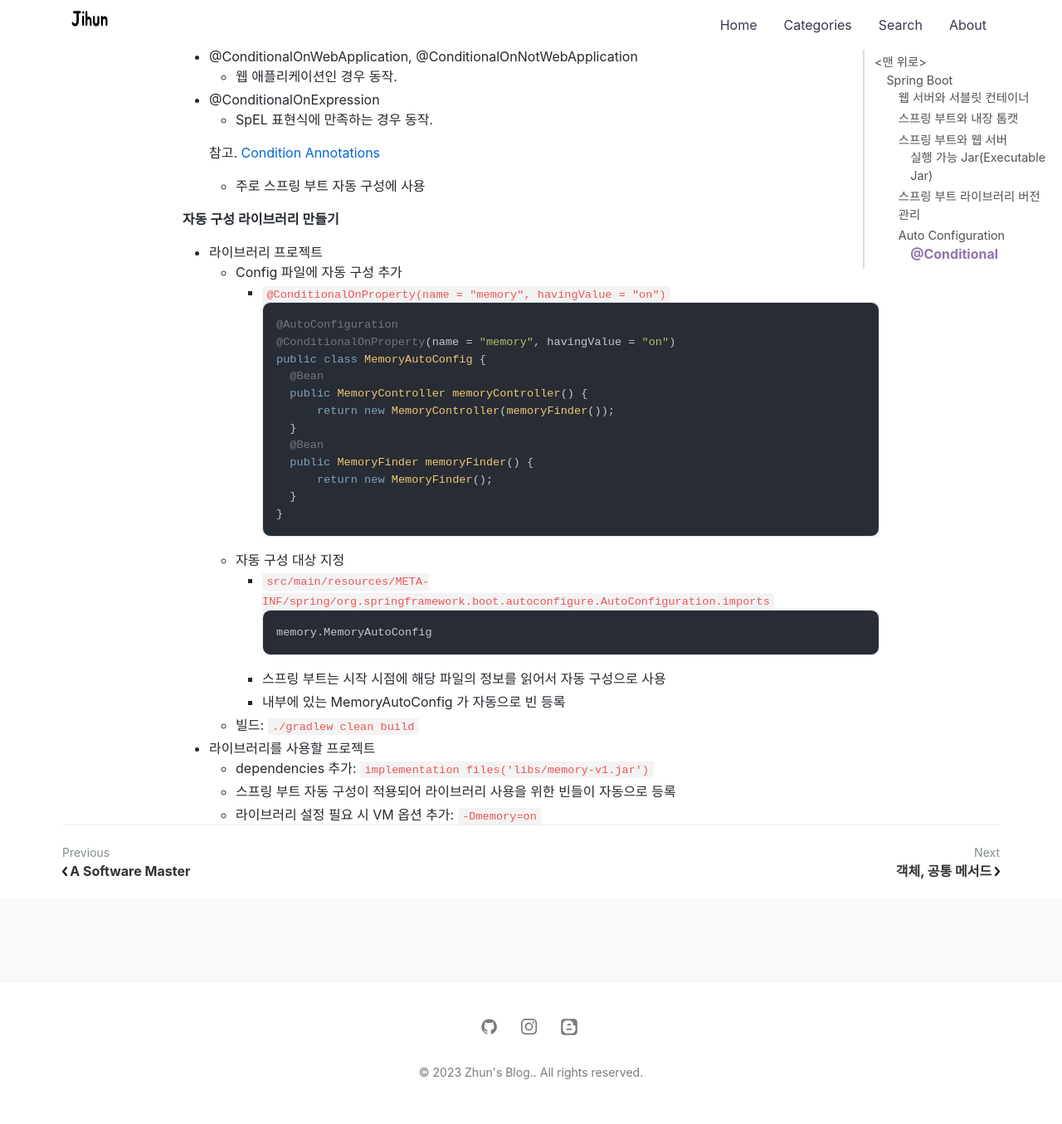
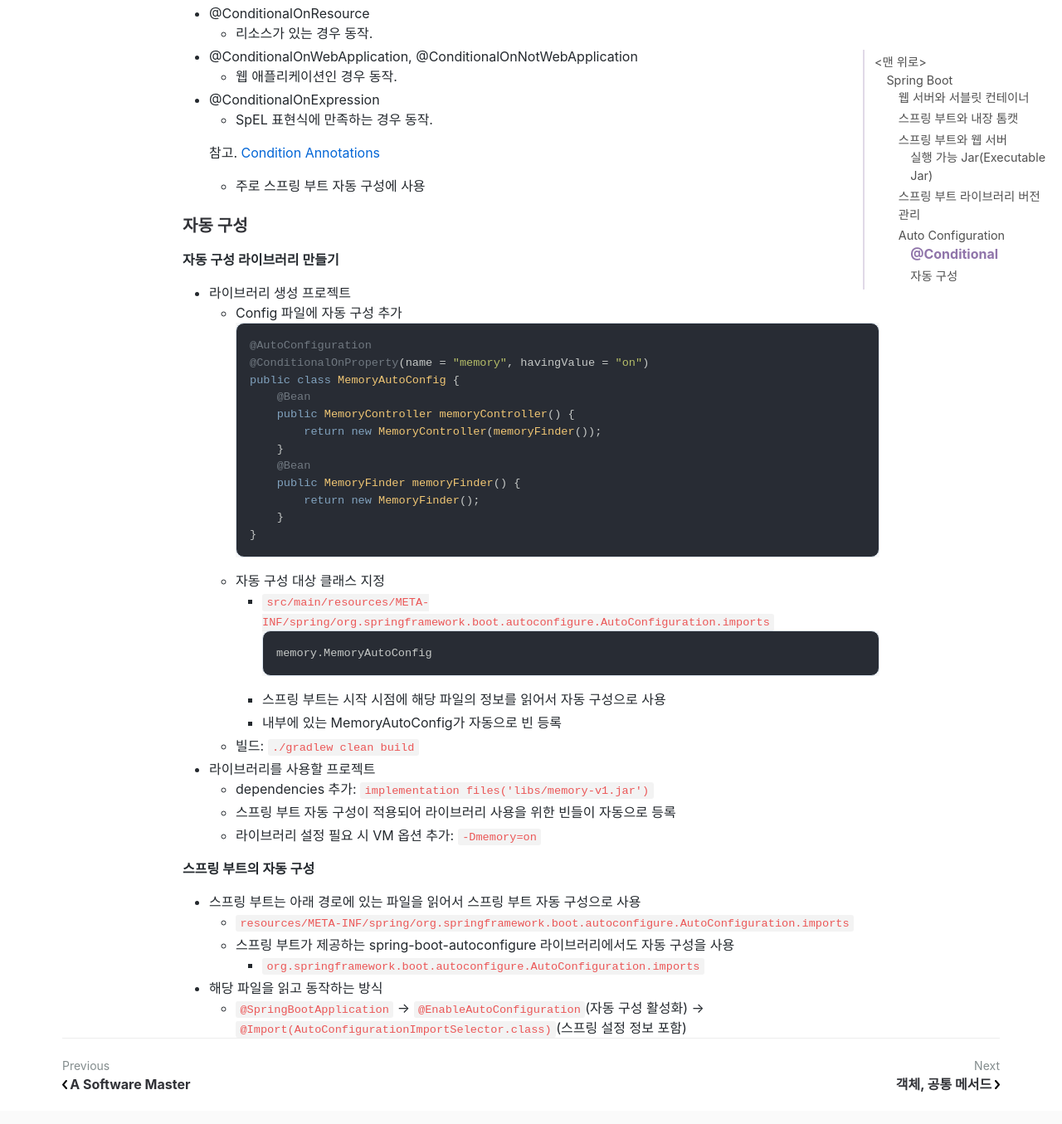
Before and after one commit to jihunparkme/jihunparkme.github.io, a Jekyll site: the page built from _posts/2023-04-06-spring-boot.md, in a window 1280 px wide and 1400 px high, scrolled down 10515 px. Shown: the top 1355 px of the window at 83% size. Built offline with Jekyll 4.4.1, drawn with Linux system fonts in a browser that asks for light colours; nearby versions of some CDN libraries; comment, search, counter and statistics services are not loaded.

Commit message:
[SpringBoot] Auto Configuration: 자동 구성 이해 - 스프링 부트의 동작

````diff
--- a/_posts/2023-04-06-spring-boot.md
+++ b/_posts/2023-04-06-spring-boot.md
@@ -430,11 +430,12 @@
   참고. [Condition Annotations](https://docs.spring.io/spring-boot/docs/current/reference/html/features.html#features.developing-auto-configuration.condition-annotations)
   - 주로 스프링 부트 자동 구성에 사용
 
+### 자동 구성
+
 **자동 구성 라이브러리 만들기**
 
-- 라이브러리 프로젝트
+- 라이브러리 생성 프로젝트
   - Config 파일에 자동 구성 추가
-    - `@ConditionalOnProperty(name = "memory", havingValue = "on")`
     ```java
     @AutoConfiguration
     @ConditionalOnProperty(name = "memory", havingValue = "on")
@@ -449,15 +450,24 @@
         }
     }
     ```
-  - 자동 구성 대상 지정
+  - 자동 구성 대상 클래스 지정
     - `src/main/resources/META-INF/spring/org.springframework.boot.autoconfigure.AutoConfiguration.imports`
       ```text
       memory.MemoryAutoConfig
       ```
     - 스프링 부트는 시작 시점에 해당 파일의 정보를 읽어서 자동 구성으로 사용
-    - 내부에 있는 MemoryAutoConfig 가 자동으로 빈 등록
+    - 내부에 있는 MemoryAutoConfig가 자동으로 빈 등록
   - 빌드: `./gradlew clean build`
 - 라이브러리를 사용할 프로젝트
   - dependencies 추가: `implementation files('libs/memory-v1.jar')`
   - 스프링 부트 자동 구성이 적용되어 라이브러리 사용을 위한 빈들이 자동으로 등록
   - 라이브러리 설정 필요 시 VM 옵션 추가: `-Dmemory=on`
+
+**스프링 부트의 자동 구성**
+
+- 스프링 부트는 아래 경로에 있는 파일을 읽어서 스프링 부트 자동 구성으로 사용
+  - `resources/META-INF/spring/org.springframework.boot.autoconfigure.AutoConfiguration.imports`
+  - 스프링 부트가 제공하는 spring-boot-autoconfigure 라이브러리에서도 자동 구성을 사용
+    - `org.springframework.boot.autoconfigure.AutoConfiguration.imports`
+- 해당 파일을 읽고 동작하는 방식
+  - `@SpringBootApplication` -> `@EnableAutoConfiguration`(자동 구성 활성화) -> `@Import(AutoConfigurationImportSelector.class)`(스프링 설정 정보 포함)
````
